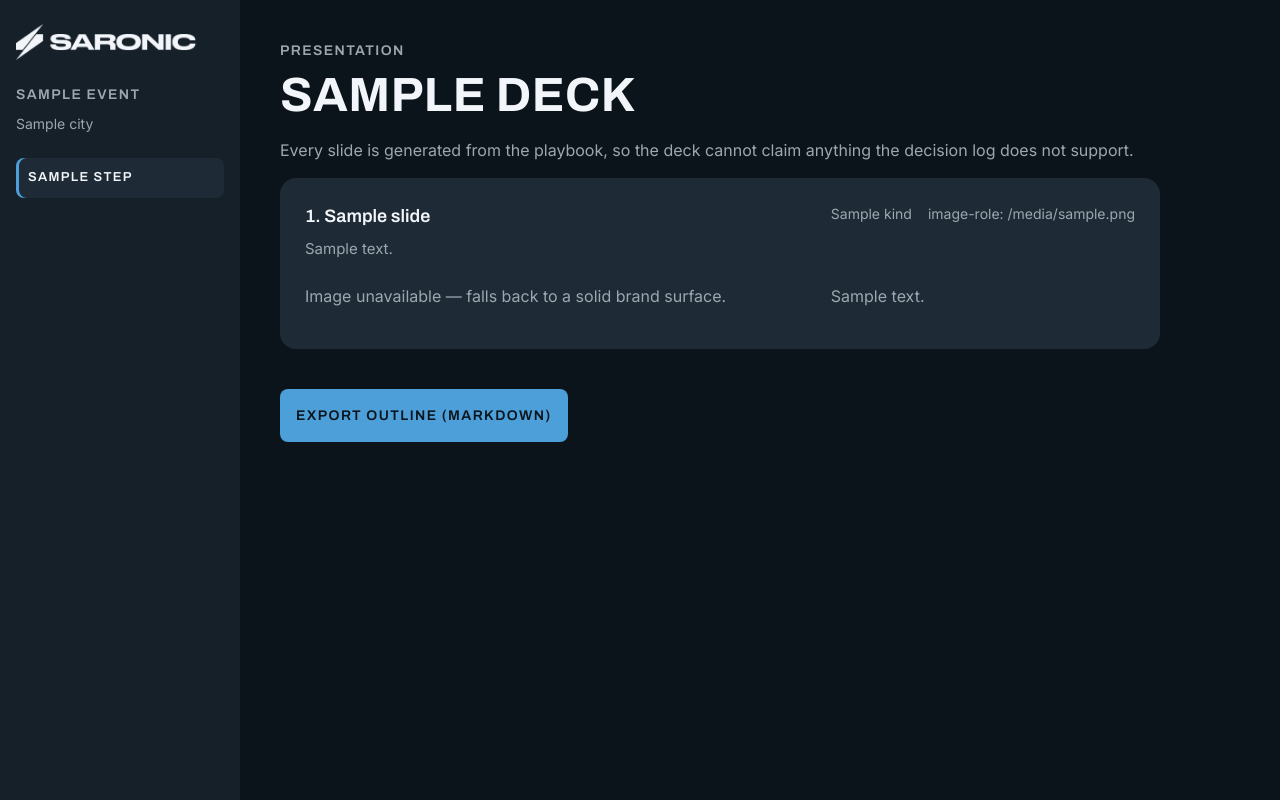
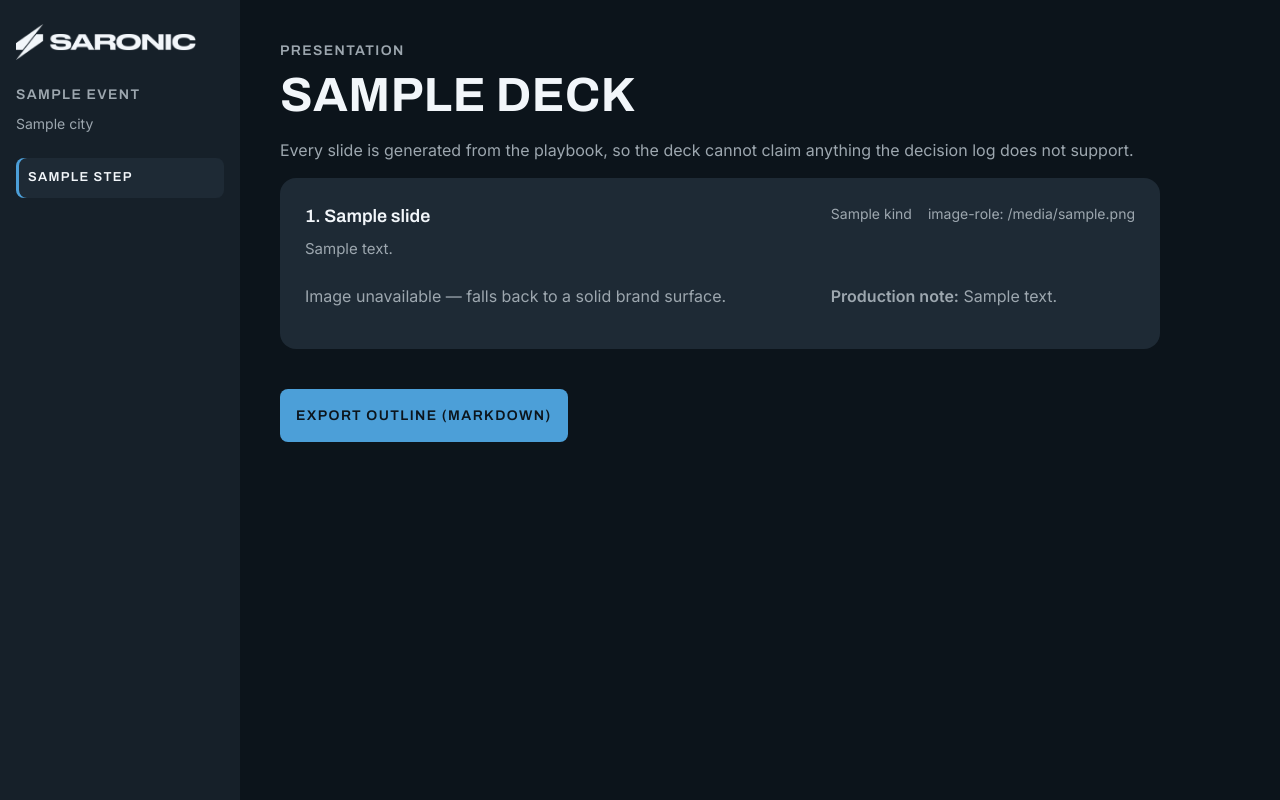
Before and after one commit to jfilipATX/saronic-event-project, a FastAPI app: template app/ui/templates/slides.html in a window 1280 px wide. Run offline with FastAPI, Linux system fonts and the light colour scheme; the template is opened without the code that fills it: most values are stand-ins (such as "Sample title", 1, 10 or a date in 2020).

Commit message:
Slides screen: separate projected copy from production direction
Designer flagged that the title slide's layout direction read as if it would be
projected. Diagnosis differed slightly from the report: body/notes were already
correctly separated and the template already rendered notes muted - the real
issue was that attribution was duplicated, appearing both as the copy_source
badge AND appended to the note, which made the note look like slide content.

- attribution now lives only on the badge (copy: Claude / copy: deterministic)
- notes carry direction only, prefixed 'Production note:' in the template so the
  distinction is explicit rather than relying on color weight alone

235/235 green, audit clean.

```diff
--- a/app/features/deck.py
+++ b/app/features/deck.py
@@ -73,10 +73,10 @@ def build_deck(playbook: Playbook, resolver: ImageResolver,
         audience=ev.audience_estimate,
         venue=venue_label,
     )
+    # Attribution lives on the badge (copy_source), not in the note — repeating
+    # it here made the note read like projected copy rather than direction.
     title_notes = (
         "Dark overlay at 60% so title text stays AA over the hero image."
-        + (" Copy written by Claude." if copy.source == "claude"
-           else " Copy generated deterministically (Claude not in use).")
     )
     slides.append(Slide(
         kind="title",
--- a/app/ui/templates/slides.html
+++ b/app/ui/templates/slides.html
@@ -32,7 +32,7 @@
           <p class="muted">Image unavailable — falls back to a solid brand surface.</p>
         {% endif %}
         {% if slide.notes %}
-          <p class="muted">{{ slide.notes }}</p>
+          <p class="muted"><strong>Production note:</strong> {{ slide.notes }}</p>
         {% endif %}
       </li>
     {% endfor %}
```
